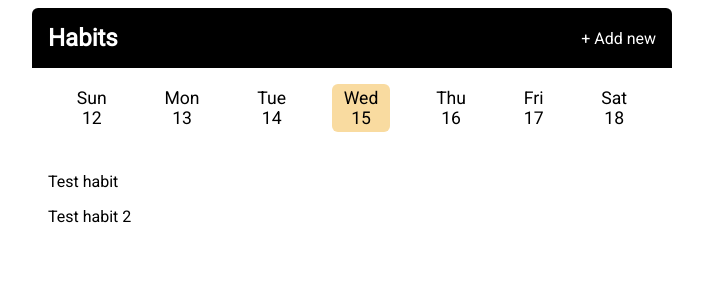
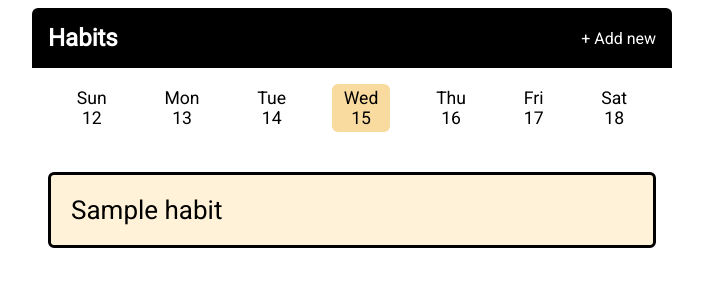
Before and after one commit to ngardamala/habit_tracker, a Flask app: page / in a window 1280 px wide. Shown: the top 300 px of the page, without its empty margins (288-991 px from the left). Run offline with Flask 2, Linux system fonts and the light colour scheme; a database or web service that is not in the repository returns one stand-in record (Sample ...).

Commit message:
final app

```diff
--- a/app.py
+++ b/app.py
@@ -1,32 +1,16 @@
-import datetime
-from flask import Flask, render_template, request
+import os
+from flask import Flask
+from routes import pages
+from pymongo import MongoClient
+from dotenv import load_dotenv
 
-app = Flask(__name__)
-habits = ['Test habit', 'Test habit 2']
-
-@app.context_processor
-def add_calc_date_range():
-	def date_range(start=datetime.date):
-		dates = [start + datetime.timedelta(days=diff) for diff in range(-3, 4)]
-		return dates
-	return {'date_range': date_range}
+load_dotenv()
 
 
-@app.route('/')
-def index():
-	date_str = request.args.get('date')
-	if date_str:
-		selected_date = datetime.date.fromisoformat(date_str)
-	else:
-		selected_date = datetime.date.today()
-	return render_template('index.html', habits=habits,
-		title='Habit Tracker - Home', selected_date=selected_date)
+def create_app():
+	app = Flask(__name__)
+	app.register_blueprint(pages)
+	client = MongoClient(os.environ.get('MONGODB_URI'))
+	app.db = client.habit_tracker
 
-
-@app.route('/add', methods=['GET', 'POST'])
-def add_habit():
-	if request.method == 'POST':
-		habit = request.form.get('habit')
-		habits.append(habit)
-	return render_template('add_habit.html', title='Habit Tracker - Add Habit',
-		selected_date=datetime.date.today())
+	return app
--- /dev/null
+++ b/routes.py
@@ -0,0 +1,70 @@
+import datetime
+import uuid
+from flask import Blueprint, current_app, render_template, request, redirect, url_for
+
+pages = Blueprint('habits', __name__, template_folder='templates', static_folder='static')
+
+
+@pages.context_processor
+def add_calc_date_range():
+    def date_range(start=datetime.datetime):
+        dates = [start + datetime.timedelta(days=diff) for diff in range(-3, 4)]
+        return dates
+    return {'date_range': date_range}
+
+
+def today_at_midnight():
+    today = datetime.datetime.today()
+    return datetime.datetime(today.year, today.month, today.day)
+
+@pages.route('/')
+def index():
+    date_str = request.args.get('date')
+    if date_str:
+        selected_date = datetime.datetime.fromisoformat(date_str)
+    else:
+        selected_date = today_at_midnight()
+    habits_on_date = current_app.db.habits.find({
+        'added': {'$lte': selected_date},
+    })
+    completions = [
+        habit['habit']
+        for habit in current_app.db.completions.find({'date': selected_date})
+    ]
+    return render_template(
+        'index.html', habits=habits_on_date,
+        title='Habit Tracker - Home',
+        selected_date=selected_date,
+        completions=completions,
+    )
+
+
+@pages.route('/add', methods=['GET', 'POST'])
+def add_habit():
+    today = today_at_midnight()
+    if request.method == 'POST':
+        current_app.db.habits.insert_one(
+            {
+                '_id': uuid.uuid4().hex,
+                'added': today,
+                'name': request.form.get('habit'),
+            }
+        )
+    return render_template(
+        'add_habit.html',
+        title='Habit Tracker - Add Habit',
+        selected_date=today,
+    )
+
+
+@pages.route('/complete', methods=['POST'])
+def complete():
+    date_string = request.form.get('date')
+    habit = request.form.get('habitId')
+    date = datetime.datetime.fromisoformat(date_string)
+    current_app.db.completions.insert_one({
+        'date': date,
+        'habit': habit,
+    })
+
+    return redirect(url_for('habits.index', date=date_string))
--- a/static/style.css
+++ b/static/style.css
@@ -101,6 +101,52 @@ body {
 	display: none;
 }
 
+.habit {
+	display: flex;
+	flex-direction: row;
+	align-items: center;
+	justify-content: space-between;
+	font-size: 26px;
+	padding: 20px;
+	margin-bottom: 20px;
+	background-color: #fff2d8;
+	border: 3px solid black;
+	border-radius: 6px;
+}
+
+.habit:not(.completed) {
+	padding: 0;
+}
+
+.habit:not(.completed):hover {
+	background-color: #e9cd87;
+}
+
+.habit__icon {
+	width: 1em;
+	height: 1em;
+}
+
+.habit__name {
+	margin: 0;
+}
+
+.habit__form {
+	width: 100%;
+}
+
+.habit__button {
+	display: block;
+	width: 100%;
+	font-size: inherit;
+	font-family: inherit;
+	padding: 20px;
+	text-align: left;
+	border: none;
+	background-color: unset;
+	cursor: pointer;
+}
+
 @media screen and (min-width: 25rem) {
 	.dates__link:nth-of-type(2),
 	.dates__link:nth-last-of-type(2) {
--- a/templates/index.html
+++ b/templates/index.html
@@ -3,11 +3,27 @@
 {% block main_content %}
 	<section class="habit-list">
 		{% for habit in habits %}
-			<div class="habit">
-				<p class="habit__name">
-					{{ habit }}
-				</p>
-			</div>
+			{% set completed = habit["_id"] in completions %}
+			{% if completed %}
+				<div class="habit completed">
+					<p class="habit__name">
+						{{ habit["name"] }}
+					</p>
+					<svg class="habit__icon" xmlns="http://www.w3.org/2000/svg" viewBox="0 0 20 20" fill="currentColor">
+    					<path fill-rule="evenodd" d="M10 18a8 8 0 100-16 8 8 0 000 16zm3.707-9.293a1 1 0 00-1.414-1.414L9 10.586 7.707 9.293a1 1 0 00-1.414 1.414l2 2a1 1 0 001.414 0l4-4z" clip-rule="evenodd" />
+					</svg>
+				</div>
+			{% else %}
+				<div class="habit">
+					<form action="{{ url_for('habits.complete') }}" method="POST" class="habit__form">
+						<input type="hidden" name="habitId" value="{{ habit['_id'] }}">
+						<input type="hidden" name="date" value="{{ selected_date }}">
+						<button type="submit" class="habit__button">
+							{{ habit["name"] }}
+						</button>
+					</form>
+				</div>
+			{% endif %}
 		{% endfor %}
 	</section>
 {% endblock%}
--- a/templates/layout.html
+++ b/templates/layout.html
@@ -13,15 +13,15 @@
 </head>
 <body>
 	<header class="header">
-		<h1 class="header__logo"><a href="{{ url_for('index') }}" class="header__link">Habits</a></h1>
+		<h1 class="header__logo"><a href="{{ url_for('habits.index') }}" class="header__link">Habits</a></h1>
 		{% if "add" not in request.endpoint %}
-			<a href="{{ url_for('add_habit') }}" class="header__link">+ Add new</a>
+			<a href="{{ url_for('habits.add_habit') }}" class="header__link">+ Add new</a>
 		{% endif %}
 	</header>
 	<main class="main">
 		<section class="dates">
 		{% for date in date_range(selected_date) %}
-			<a class="dates__link {{ 'dates__link--current' if loop.index0 == 3 else ''}}" href="{{  url_for('index', date=date) }}">
+			<a class="dates__link {{ 'dates__link--current' if loop.index0 == 3 else ''}}" href="{{  url_for('habits.index', date=date) }}">
 				<time class="date" datetime="{{ date }}">
 					<span>{{ date.strftime("%a") }}</span>
 					<span>{{ date.strftime("%d") }}</span>
```
